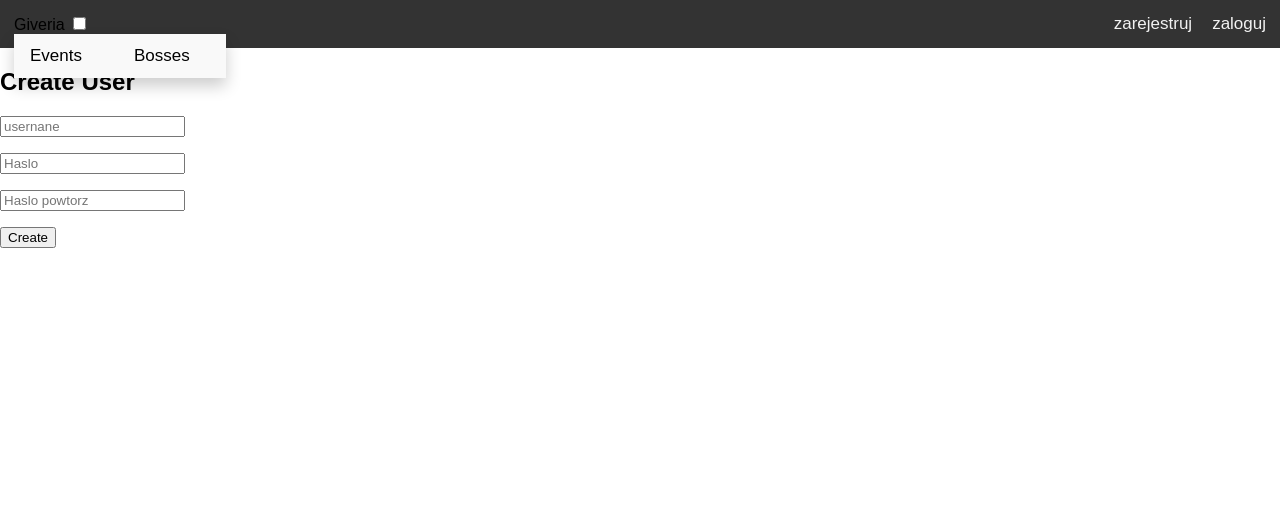
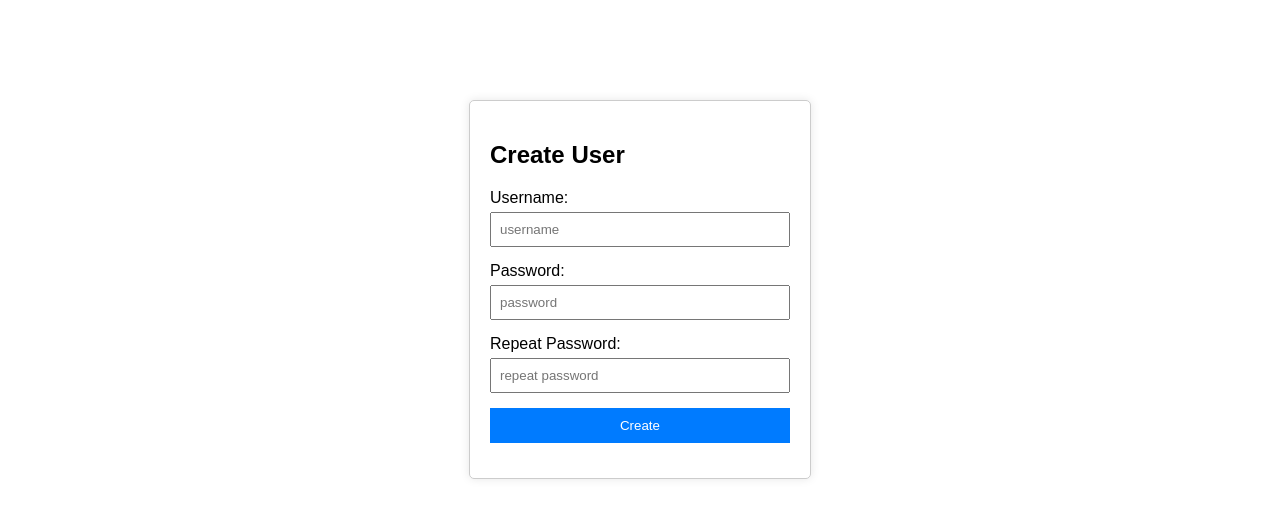
Before and after one commit to Flesner96/ProjektKoncowy_Progess_tracker, a Django app: page /accounts/register/ in a window 1280 px wide. Shown: the top 518 px of the page. Run offline with Django 5.2, Linux system fonts and the light colour scheme.

Commit message:
change login/homepage, add dashboard

```diff
--- a/accounts/views.py
+++ b/accounts/views.py
@@ -2,7 +2,7 @@ from django.contrib.auth import authenticate, login, logout
 from django.contrib.auth.models import User
 from django.shortcuts import render, redirect
 from django.views import View
-
+from django.contrib import messages
 
 class CreateUserView(View):
 
@@ -17,6 +17,7 @@ class CreateUserView(View):
             u = User(username=username)
             u.set_password(password)
             u.save()
+            messages.success(request, 'Successfully created user')
             return redirect('base')
         return render(request, "accounts/create_user.html", {"error": "Passwords do not match"})
 
--- a/progress_tracker/urls.py
+++ b/progress_tracker/urls.py
@@ -1,8 +1,10 @@
 from django.urls import path
 
 from progress_tracker import views
+from progress_tracker.views import DashboardView
 
 urlpatterns = [
     path('events/', views.events, name='events'),
     path('bosses/', views.bosses, name='bosses'),
+    path('dashboard/', DashboardView.as_view(), name='dashboard'),
 ]
--- a/templates/accounts/create_user.html
+++ b/templates/accounts/create_user.html
@@ -1,12 +1,28 @@
 {% extends 'base.html' %}
+
 {% block content %}
+<div class="login-container">
     <h2>Create User</h2>
-    <h3>{{ error }}</h3>
-    <form method="POST">
-        <p><input type="text" name="username" placeholder="usernane"></p>
-        <p><input type="password" name="password" placeholder="Haslo"></p>
-        <p><input type="password" name="password2" placeholder="Haslo powtorz"></p>
+    {% if error %}
+        <h3>{{ error }}</h3>
+    {% endif %}
+    <form method="POST" action="">
         {% csrf_token %}
-        <button type="submit">Create</button>
+        <div class="form-group">
+            <label for="username">Username:</label>
+            <input type="text" id="username" name="username" placeholder="username" required>
+        </div>
+        <div class="form-group">
+            <label for="password">Password:</label>
+            <input type="password" id="password" name="password" placeholder="password" required>
+        </div>
+        <div class="form-group">
+            <label for="password2">Repeat Password:</label>
+            <input type="password" id="password2" name="password2" placeholder="repeat password" required>
+        </div>
+        <div class="form-group">
+            <button type="submit">Create</button>
+        </div>
     </form>
+</div>
 {% endblock %}
--- a/templates/base.html
+++ b/templates/base.html
@@ -7,19 +7,98 @@
     <link rel="stylesheet" href="{% static 'css/base.css' %}">
     {% block extra_head %}
     {% endblock %}
+    <style>
+        .login-container {
+            width: 300px;
+            margin: 100px auto;
+            padding: 20px;
+            border: 1px solid #ccc;
+            border-radius: 5px;
+            box-shadow: 0 0 10px rgba(0, 0, 0, 0.1);
+        }
+
+        .form-group {
+            margin-bottom: 15px;
+        }
+
+        .form-group label {
+            display: block;
+            margin-bottom: 5px;
+        }
+
+        .form-group input {
+            width: 100%;
+            padding: 8px;
+            box-sizing: border-box;
+        }
+
+        .form-group button {
+            width: 100%;
+            padding: 10px;
+            background-color: #007bff;
+            border: none;
+            color: white;
+            cursor: pointer;
+        }
+
+        .form-group button:hover {
+            background-color: #0056b3;
+        }
+
+        .register-link {
+            text-align: center;
+            margin-top: 10px;
+        }
+
+        .register-link a {
+            color: #007bff;
+            text-decoration: none;
+        }
+
+        .register-link a:hover {
+            text-decoration: underline;
+        }
+    </style>
 </head>
 <body>
 <div class="margin left"></div>
 <div class="center">
     <div>
-            {% include 'top_header.html' %}
     </div>
     <div>
         {% block content %}
+            <div class="login-container">
+                <form method="POST" action="{% url 'login' %}">
+                    {% csrf_token %}
+                    <div class="form-group">
+                        <label for="username">Username:</label>
+                        <input type="text" id="username" name="username" required>
+                    </div>
+                    <div class="form-group">
+                        <label for="password">Password:</label>
+                        <input type="password" id="password" name="password" required>
+                    </div>
+                    <div class="form-group">
+                        <button type="submit" formaction="{% url 'dashboard' %}">Login</button>
+                    </div>
+                </form>
+                <div class="register-link">
+                    <a href="{% url 'register' %}">Register</a>
+                    {% if messages %}
+                        <script>
+                            {% for message in messages %}
+                                alert("{{ message }}");
+                            {% endfor %}
+                        </script>
+                    {% endif %}
+                </div>
+            </div>
         {% endblock %}
     </div>
 </div>
 <div class="margin right"></div>
-<script src="https://cdn.jsdelivr.net/npm/bootstrap@5.3.3/dist/js/bootstrap.bundle.min.js" integrity="sha384-YvpcrYf0tY3lHB60NNkmXc5s9fDVZLESaAA55NDzOxhy9GkcIdslK1eN7N6jIeHz" crossorigin="anonymous"></script>
+<script src="https://cdn.jsdelivr.net/npm/bootstrap@5.3.3/dist/js/bootstrap.bundle.min.js"
+        integrity="sha384-YvpcrYf0tY3lHB60NNkmXc5s9fDVZLESaAA55NDzOxhy9GkcIdslK1eN7N6jIeHz"
+        crossorigin="anonymous"></script>
 </body>
 </html>
```
Also changed, not shown: progress_tracker/views.py (+15 -0 lines), templates/dashboard.html (added, +91 -0 lines), templates/login.html (added, +39 -0 lines), progress_tracker/static/compilation.png (added). Lines whose indentation alone changed are shown as unchanged.
